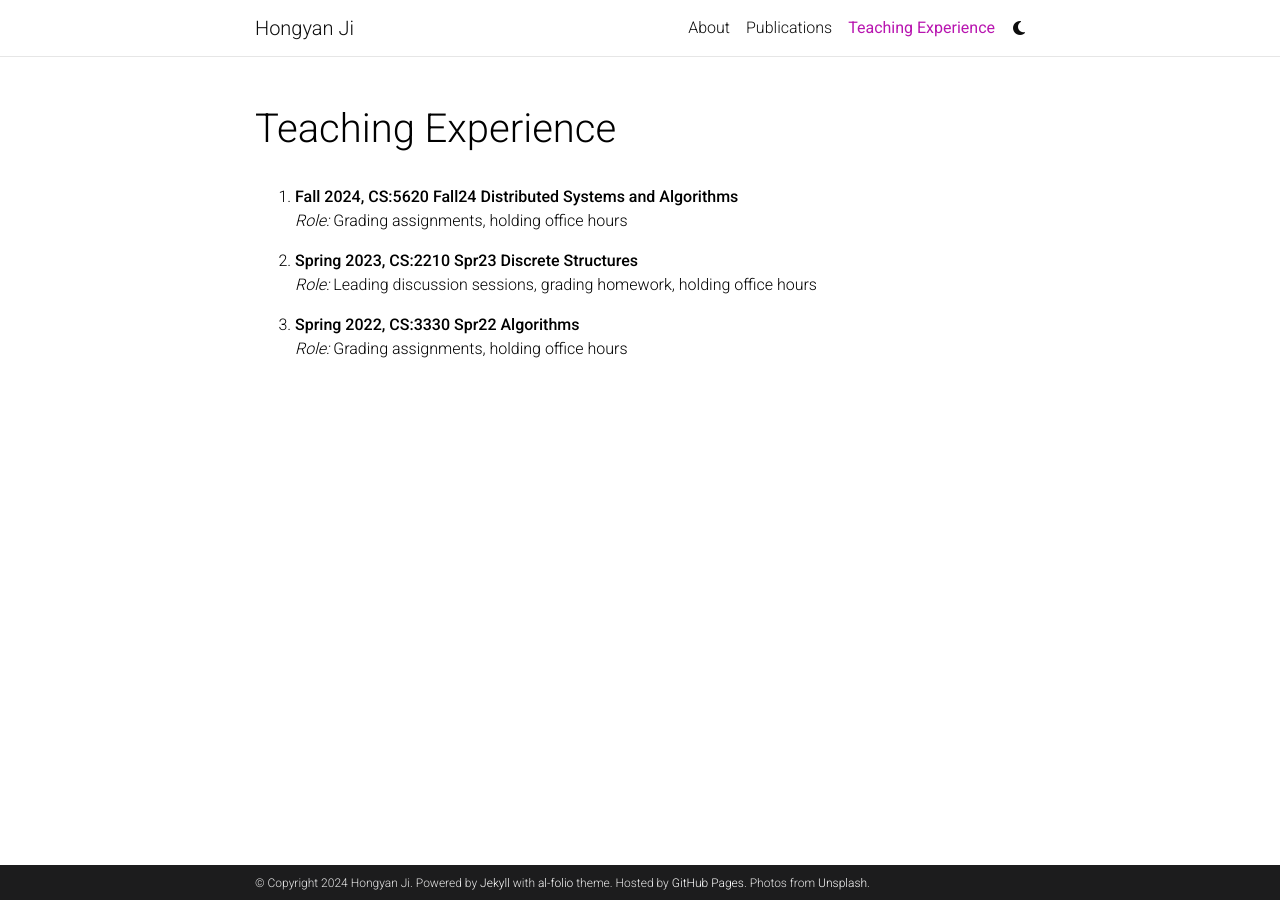
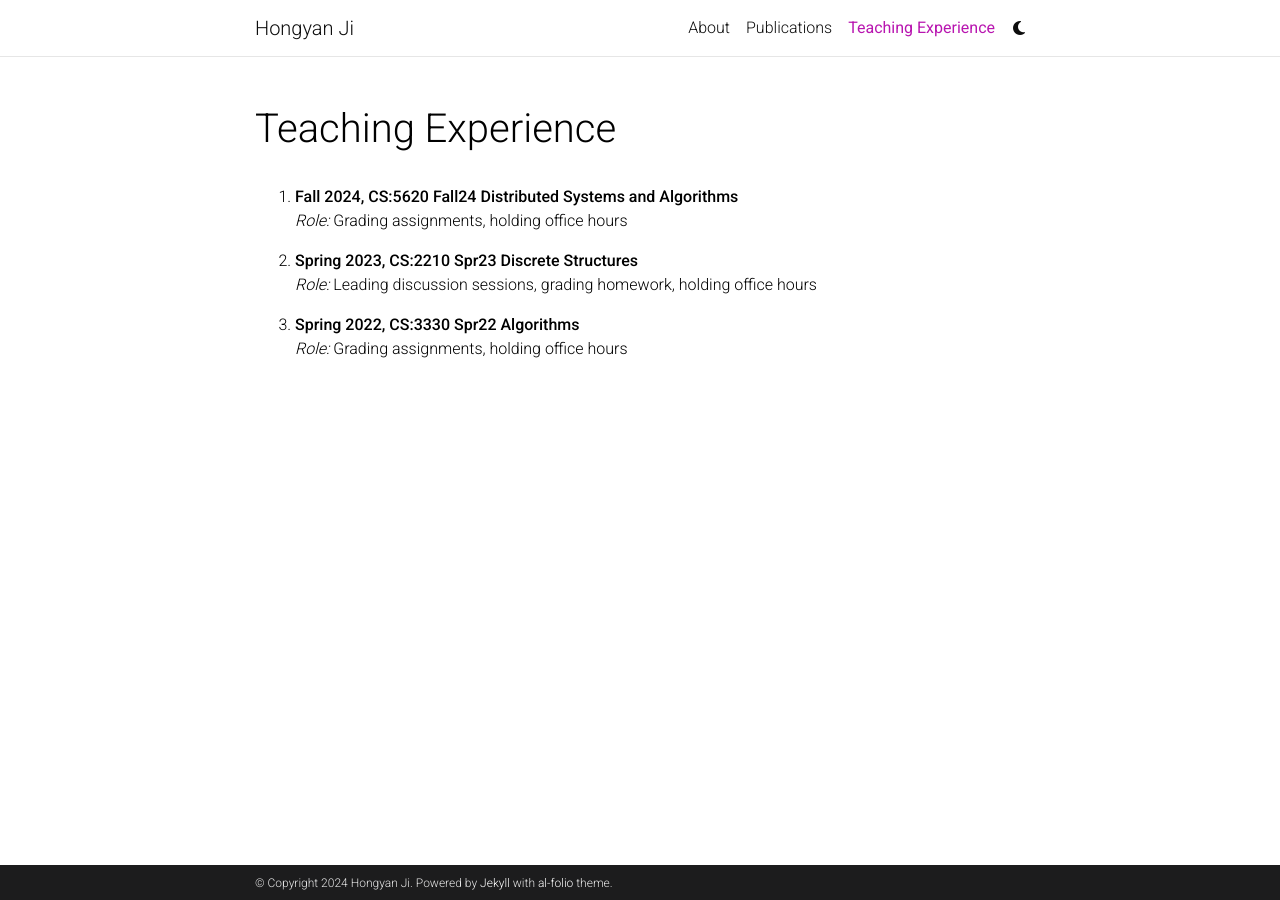
Before and after one commit to HongyanJi/hongyanji.github.io, a Jekyll site: the page built from _pages/teaching.md, in a window 1280 px wide. Built offline with Jekyll 4.4.1, drawn with Linux system fonts in a browser that asks for light colours; comment, search, counter and statistics services are not loaded; a style sheet for code colours, icons or effects is not loaded.

```diff
--- a/_config.yml
+++ b/_config.yml
@@ -11,8 +11,7 @@ description: > # the ">" symbol means to ignore newlines until "footer_text:"
   A simple, whitespace theme for academics. Based on [*folio](https://github.com/bogoli/-folio) design.
 footer_text: >
   Powered by <a href="https://jekyllrb.com/" target="_blank">Jekyll</a> with <a href="https://github.com/alshedivat/al-folio">al-folio</a> theme.
-  Hosted by <a href="https://pages.github.com/" target="_blank">GitHub Pages</a>.
-  Photos from <a href="https://unsplash.com" target="_blank">Unsplash</a>.
+
 keywords: jekyll, jekyll-theme, academic-website, portfolio-website  # add your own keywords or leave empty
 
 lang: en # the language of your site (for example: en, fr, cn, ru, etc.)
@@ -80,7 +79,7 @@ telegram_username: # your Telegram user name
 scholar_userid: RII13gUAAAAJ
 semanticscholar_id: # your Semantic Scholar ID
 whatsapp_number: # your WhatsApp number (full phone number in international format. Omit any zeroes, brackets, or dashes when adding the phone number in international format.)
-orcid_id: # your ORCID ID
+orcid_id: 0000-0002-6610-844X # your ORCID ID
 medium_username: # your Medium username
 quora_username: # your Quora username
 publons_id: # your ID on Publons
```
